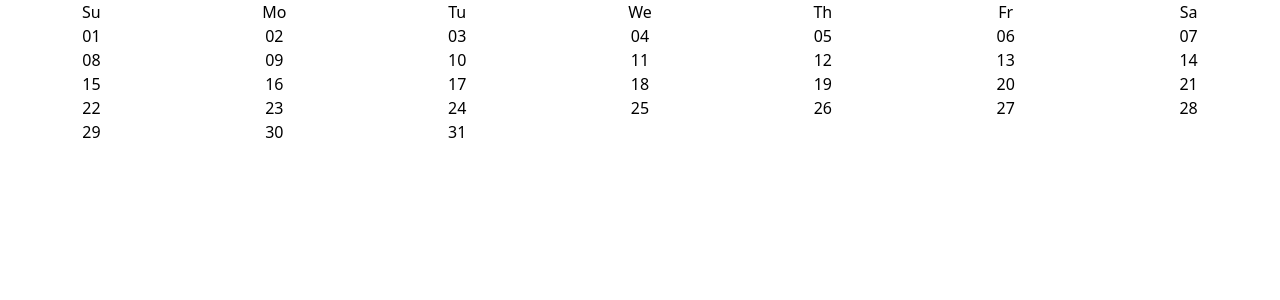
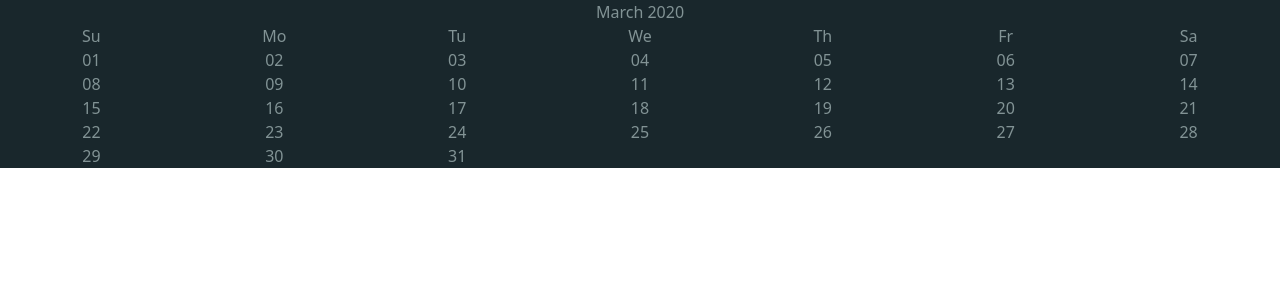
Before and after one commit to subodh-rakshit/Calendar-App, a React (Create React App) app: page / in a window 1280 px wide. Shown: the top 300 px of the page. Built offline with nearby package versions, Linux system fonts and the light colour scheme.

Commit message:
Implementation and some color changes

```diff
--- a/src/components/calendar/calendar.tsx
+++ b/src/components/calendar/calendar.tsx
@@ -7,14 +7,33 @@
 type CalendarDataType = { date: string; day: string };
 
 const Calendar: React.FC<CalendarDataProps> = ({ givenDate }) => {
+  const calendarHeadValues = ["Su", "Mo", "Tu", "We", "Th", "Fr", "Sa"];
+  const monthList = [
+    "January",
+    "February",
+    "March",
+    "April",
+    "May",
+    "June",
+    "July",
+    "August",
+    "September",
+    "October",
+    "November",
+    "December",
+  ];
   const [calendarData, setCalendarData] = useState<CalendarDataType[][]>();
-
-  const calendarHeadValues = ["Su", "Mo", "Tu", "We", "Th", "Fr", "Sa"];
+  const [givenMonthYear, setGivenMonthYear] = useState<{
+    givenMonth: string;
+    givenYear: string;
+  }>();
 
   const getCalendarValues = () => {
     const splitGivenDate = givenDate.split("/");
-    // const dateToDateTime = new Date(splitGivenDate[2] + "-" + splitGivenDate[1] + "-" + splitGivenDate[0]);
-    // const firstDateOfMonth = new Date(splitGivenDate[2] + "-" + splitGivenDate[1] + "-" + "1");
+    setGivenMonthYear({
+      givenMonth: monthList[Number(splitGivenDate[1]) - 1],
+      givenYear: splitGivenDate[2],
+    });
     const totalDaysInGivenMonth = new Date(
       Number(splitGivenDate[2]),
       Number(splitGivenDate[1]),
@@ -25,9 +44,7 @@
       const dayDateTriggered = new Date(
         splitGivenDate[2] + "-" + splitGivenDate[1] + "-" + day.toString()
       );
-      const retrievedDate = (
-        dayDateTriggered.toString().substring(8, 10)
-      );
+      const retrievedDate = dayDateTriggered.toString().substring(8, 10);
       const retrievedDay = dayDateTriggered.toString().substring(0, 3);
       totalCalendarData.push({ date: retrievedDate, day: retrievedDay });
     }
@@ -38,18 +55,18 @@
     const dataArray = data.slice();
     const chunks = [];
     while (dataArray.length) chunks.push(dataArray.splice(0, n));
-		fillRemainingData(chunks);
+    fillingLastArrayvalues(chunks);
   };
 
-	const fillRemainingData = (data: CalendarDataType[][]) => {
-		if(data[data.length - 1].length !== 7){
-			const remainingSets = 7 - data[data.length - 1].length;
-			for(let i = 0; i < remainingSets; i++){
-				data[data.length - 1].push({ date: "", day: "" })
-			}
-		}
+  const fillingLastArrayvalues = (data: CalendarDataType[][]) => {
+    if (data[data.length - 1].length !== 7) {
+      const remainingSets = 7 - data[data.length - 1].length;
+      for (let i = 0; i < remainingSets; i++) {
+        data[data.length - 1].push({ date: "", day: "" });
+      }
+    }
     setCalendarData(data);
-	}
+  };
 
   useEffect(() => {
     getCalendarValues();
@@ -57,10 +74,13 @@
 
   return (
     <>
-      <div className="flex flex-row w-full">
+      <p className="flex items-center justify-center bg-back text-fontcolor font-medium">
+        {givenMonthYear?.givenMonth}&nbsp;{givenMonthYear?.givenYear}
+      </p>
+      <div className="flex flex-row w-full bg-back">
         {calendarHeadValues.map((data) => {
           return (
-            <div className="flex flex-1 items-center justify-center">
+            <div className="flex flex-1 items-center justify-center text-fontcolor font-medium">
               {data}
             </div>
           );
@@ -68,9 +88,13 @@
       </div>
       {calendarData?.map((row: CalendarDataType[], rowIndex: number) => {
         return (
-          <div key={rowIndex} className="flex flex-row">
+          <div key={rowIndex} className="flex flex-row bg-back">
             {row.map((columns: CalendarDataType, colIndex: number) => {
-              return <div className="flex flex-1 items-center justify-center">{columns.date}</div>;
+              return (
+                <div className="flex flex-1 items-center justify-center">
+                  <p className="text-fontcolor font-medium">{columns.date}</p>
+                </div>
+              );
             })}
           </div>
         );
--- a/tailwind.config.js
+++ b/tailwind.config.js
@@ -5,6 +5,10 @@
   ],
   theme: {
     extend: {},
+    colors: {
+      back: "#19272C",
+      fontcolor: "#829395"
+    }
   },
   plugins: [],
 }
```
